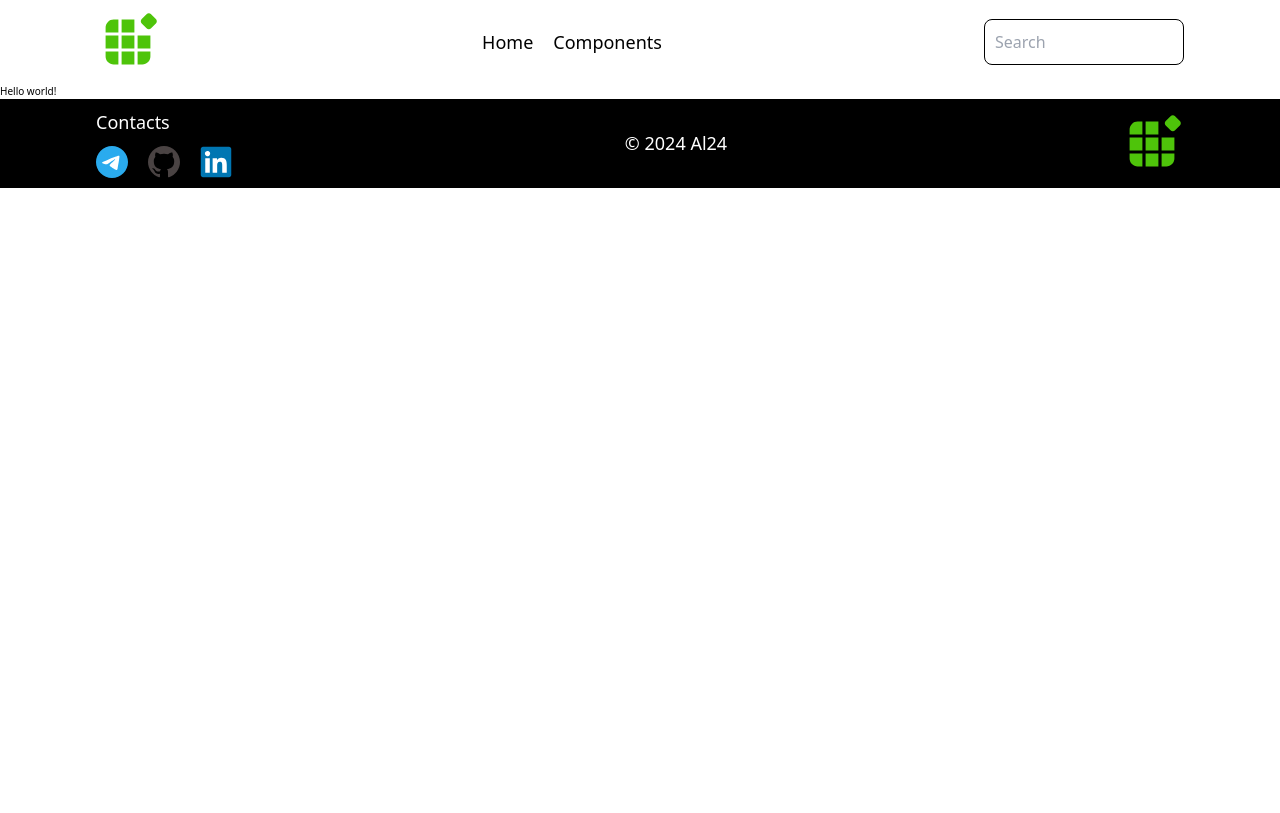
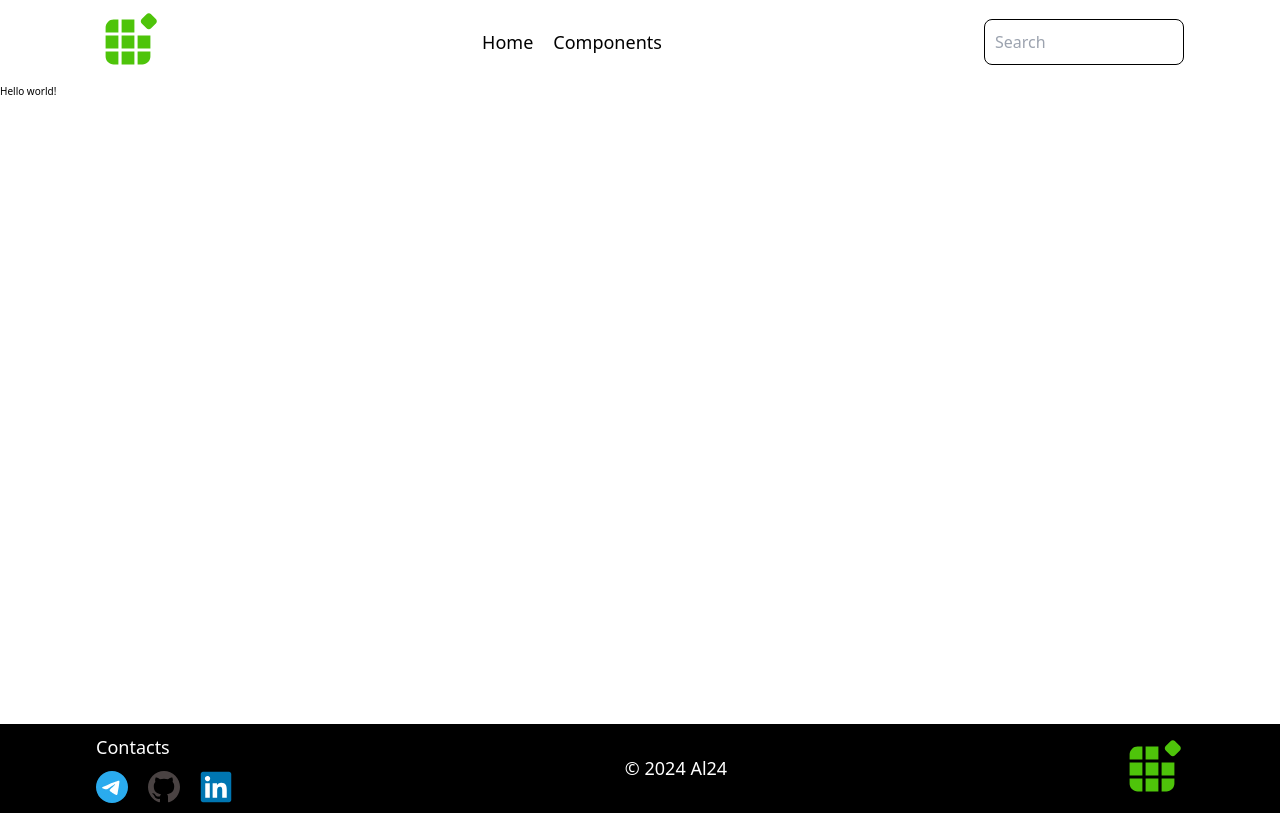
Before and after one commit to 24Skynet24/custom-components, a Vue app: page / in a window 1280 px wide. Built offline with nearby package versions, Linux system fonts and the light colour scheme.

Commit message:
style add min height for pages

```diff
--- a/src/App.vue
+++ b/src/App.vue
@@ -6,7 +6,15 @@ import FooterCmp from "@components/layouts/FooterCmp.vue"
 <template>
   <div>
     <header-cmp/>
-    <router-view/>
+    <div id="pages">
+      <router-view/>
+    </div>
     <footer-cmp/>
   </div>
 </template>
+
+<style scoped lang="scss">
+#pages {
+  min-height: 80vh;
+}
+</style>
```
